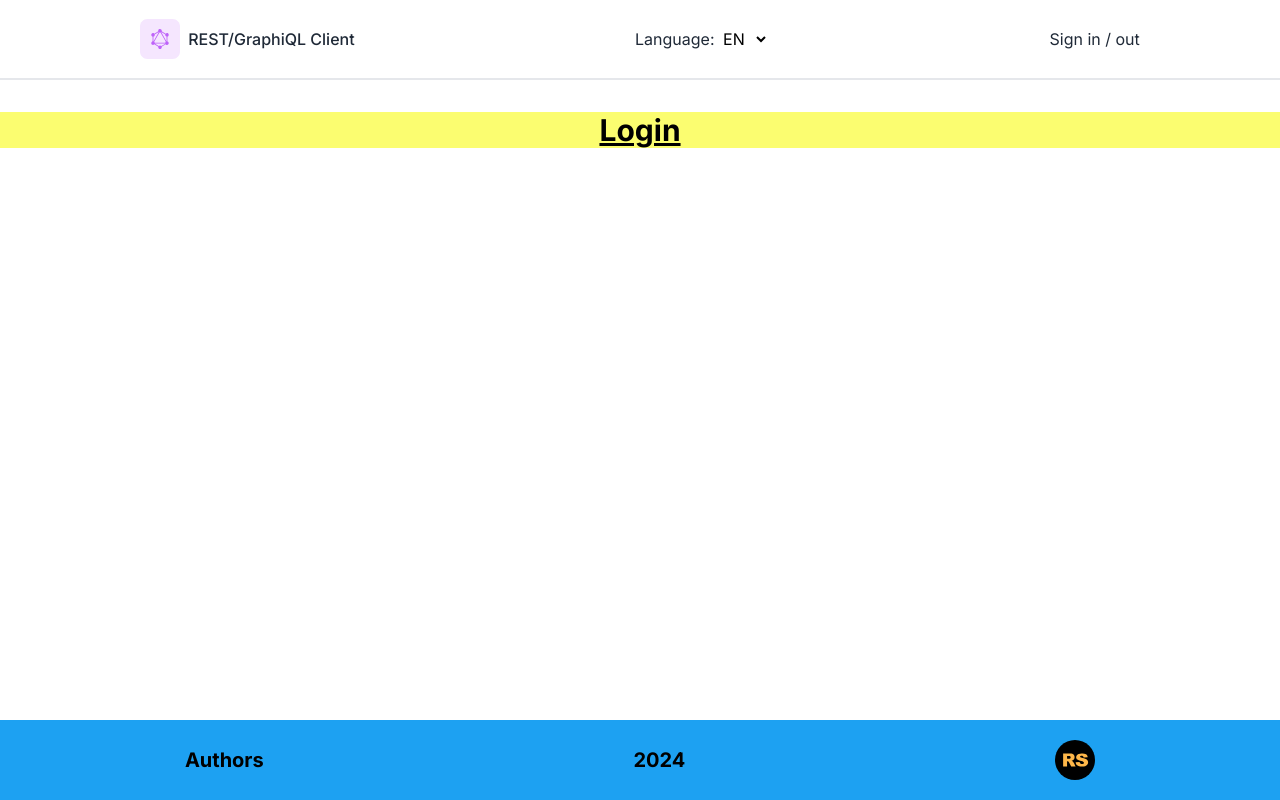
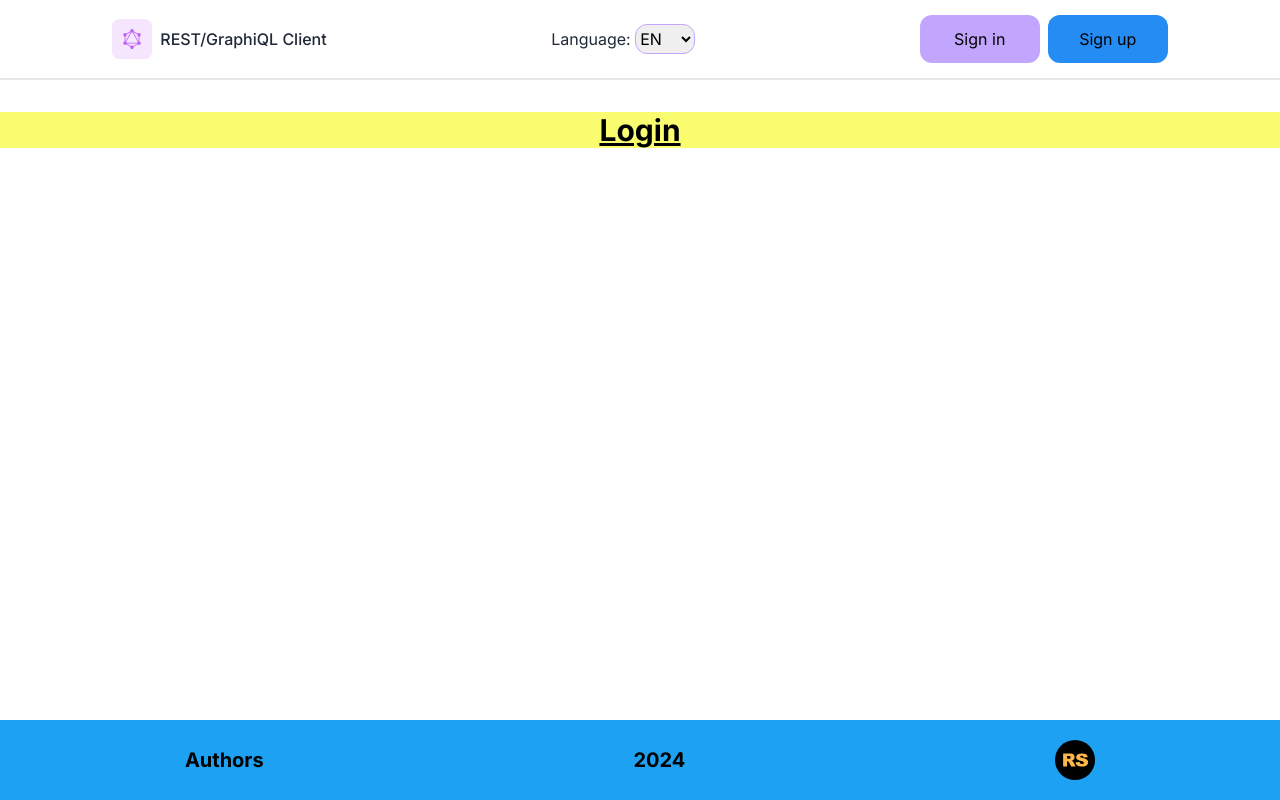
Before and after one commit to mamont79/graphiql-app, a Next.js app: page /en/login in a window 1280 px wide. Built offline with nearby package versions, Linux system fonts and the light colour scheme.

Commit message:
feat: add btn tailwind config, add auth btns

```diff
--- a/components/header/Header.tsx
+++ b/components/header/Header.tsx
@@ -5,10 +5,12 @@ import Image from 'next/image';
 import { LanguageSwitcher } from './LanguageSwitcher';
 import Link from 'next/link';
 import { useEffect, useState } from 'react';
+import { AppRoutes } from '@/constants/routes.enum';
 
 export const Header = () => {
   const t = useTranslations('Header');
   const [isSticky, setIsSticky] = useState(false);
+  const isLoggedIn = false;
 
   const handleScroll = () => {
     const minScrollHeigth = 0;
@@ -25,16 +27,17 @@ export const Header = () => {
       window.removeEventListener('scroll', handleScroll);
     };
   }, []);
+
   return (
     <header
       className={`${
         isSticky
           ? 'shadow-md shadow-accentSecondary sticky top-0 left-0 z-50'
           : 'border-b-2'
-      } bg-white text-text transition-border duration-300 flex flex-row justify-around w-full h-[80px] `}
+      } bg-white text-text transition-border duration-300 flex flex-row justify-around items-center w-full h-[80px] `}
     >
       <div className="content-center">
-        <Link href="/" className="flex gap-2 items-center">
+        <Link href={AppRoutes.MAIN_PAGE} className="flex gap-2 items-center">
           <Image src="/app-logo.svg" alt="App Logo" width={40} height={40} />
           <p className="font-medium">REST/GraphiQL Client</p>
         </Link>
@@ -42,7 +45,15 @@ export const Header = () => {
       <div className="content-center">
         {t('lang')}: <LanguageSwitcher />
       </div>
-      <div className="content-center">Sign in / out</div>
+      <div className="flex gap-2">
+        <Link href={AppRoutes.LOGIN_PAGE} className="btn btn-accent-secondary">
+          Sign in
+        </Link>
+        <Link href={AppRoutes.REGISTER_PAGE} className="btn">
+          Sign up
+        </Link>
+        {isLoggedIn && <button className="btn">Logout</button>}
+      </div>
     </header>
   );
 };
--- a/components/header/LanguageSwitcher.tsx
+++ b/components/header/LanguageSwitcher.tsx
@@ -24,7 +24,7 @@ export const LanguageSwitcher = () => {
     <select
       value={locale}
       onChange={(e) => changeLanguage(e.target.value)}
-      className="bg-white text-black rounded h-[30px] w-[50px]"
+      className="rounded-xl border border-accentSecondary text-black h-[30px] w-[60px] focus:border-accentSecondary focus:outline-none"
     >
       <option value="en">EN</option>
       <option value="ru">RU</option>
--- /dev/null
+++ b/constants/routes.enum.ts
@@ -0,0 +1,5 @@
+export enum AppRoutes {
+  MAIN_PAGE = '/',
+  REGISTER_PAGE = '/register',
+  LOGIN_PAGE = '/login',
+}
--- a/tailwind.config.ts
+++ b/tailwind.config.ts
@@ -1,4 +1,5 @@
 import type { Config } from 'tailwindcss';
+import { PluginAPI } from 'tailwindcss/types/config';
 
 const config: Config = {
   darkMode: 'selector',
@@ -25,6 +26,31 @@ const config: Config = {
       },
     },
   },
-  plugins: [],
+  plugins: [
+    function ({ addComponents, theme }: PluginAPI) {
+      addComponents({
+        '.btn': {
+          padding: '12px 24px',
+          minWidth: '120px',
+          display: 'flex',
+          alignItems: 'center',
+          justifyContent: 'center',
+          borderRadius: theme('borderRadius.xl'),
+          backgroundColor: theme('colors.accent'),
+          transition: 'background-color 0.2s ease',
+          color: theme('colors.black'),
+          '&:hover': {
+            backgroundColor: '#2081e1',
+          },
+        },
+        '.btn-accent-secondary': {
+          backgroundColor: theme('colors.accentSecondary'),
+          '&:hover': {
+            backgroundColor: '#af94e4',
+          },
+        },
+      });
+    },
+  ],
 };
 export default config;
```
